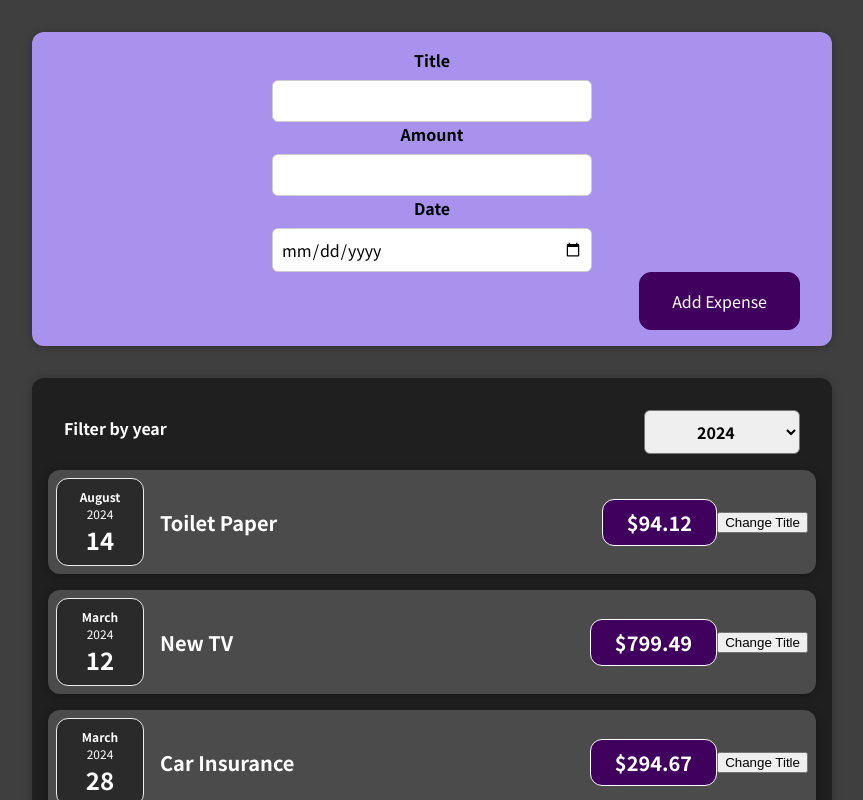
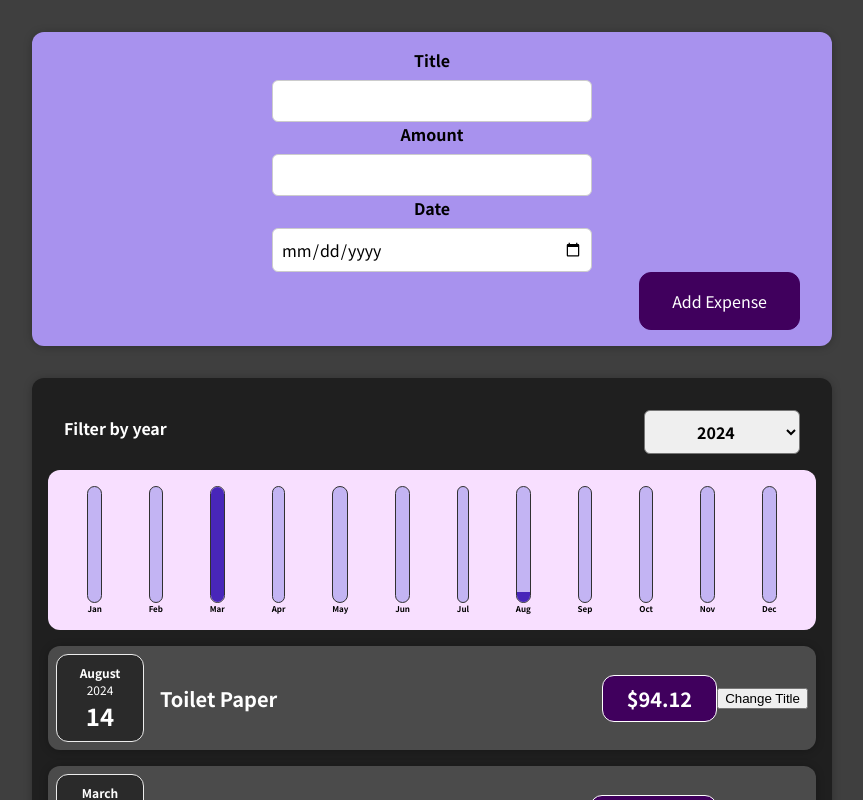
Before and after one commit to anouar4070/Bonus-project-1, a React (Create React App) app: page / in a window 1280 px wide. Shown: the top 800 px of the page, without its empty margins (208-1071 px from the left). Built offline with nearby package versions, Linux system fonts and the light colour scheme.

Commit message:
adding Chart

```diff
--- /dev/null
+++ b/src/components/Chart/Chart.css
@@ -0,0 +1,9 @@
+.chart {
+  padding: 1rem;
+  border-radius: 12px;
+  background-color: #f8dfff;
+  text-align: center;
+  display: flex;
+  justify-content: space-around;
+  height: 10rem;
+}
--- /dev/null
+++ b/src/components/Chart/Chart.js
@@ -0,0 +1,24 @@
+import React from 'react';
+
+import ChartBar from './ChartBar';
+import './Chart.css';
+
+const Chart = (props) => {
+  const dataPointValues = props.dataPoints.map(dataPoint => dataPoint.value);
+  const totalMaximum = Math.max(...dataPointValues);
+
+  return (
+    <div className='chart'>
+      {props.dataPoints.map((dataPoint) => (
+        <ChartBar
+          key={dataPoint.label}
+          value={dataPoint.value}
+          maxValue={totalMaximum}
+          label={dataPoint.label}
+        />
+      ))}
+    </div>
+  );
+};
+
+export default Chart;
--- /dev/null
+++ b/src/components/Chart/ChartBar.css
@@ -0,0 +1,30 @@
+.chart-bar {
+  height: 100%;
+  display: flex;
+  flex-direction: column;
+  align-items: center;
+}
+
+.chart-bar__inner {
+  height: 100%;
+  width: 100%;
+  border: 1px solid #313131;
+  border-radius: 12px;
+  background-color: #c3b4f3;
+  overflow: hidden;
+  display: flex;
+  flex-direction: column;
+  justify-content: flex-end;
+}
+
+.chart-bar__fill {
+  background-color: #4826b9;
+  width: 100%;
+  transition: all 0.3s ease-out;
+}
+
+.chart-bar__label {
+  font-weight: bold;
+  font-size: 0.5rem;
+  text-align: center;
+}
--- /dev/null
+++ b/src/components/Chart/ChartBar.js
@@ -0,0 +1,25 @@
+import React from 'react';
+
+import './ChartBar.css';
+
+const ChartBar = (props) => {
+  let barFillHeight = '0%';
+
+  if (props.maxValue > 0) {
+    barFillHeight = Math.round((props.value / props.maxValue) * 100) + '%';
+  }
+
+  return (
+    <div className='chart-bar'>
+      <div className='chart-bar__inner'>
+        <div
+          className='chart-bar__fill'
+          style={{ height: barFillHeight }}
+        ></div>
+      </div>
+      <div className='chart-bar__label'>{props.label}</div>
+    </div>
+  );
+};
+
+export default ChartBar;
--- a/src/components/Expenses/Expenses.js
+++ b/src/components/Expenses/Expenses.js
@@ -4,6 +4,7 @@
 import ExpenseFilter from "./ExpenseFilter";
 import ExpensesList from "./ExpensesList";
 import "./Expenses.css";
+import ExpensesChart from "./ExpensesChart";
 
 
 const Expenses = (props) => {
@@ -38,6 +39,7 @@
           selected={filteredYear}
           onChangeFilter={filterChangeHandler}
         />
+        <ExpensesChart expenses={filteredExpenses} />
         {/* <p>Data for years {filterInfoText} is hidden.</p> */}
 
         {/* {props.items.map((expense) => ( */}
--- /dev/null
+++ b/src/components/Expenses/ExpensesChart.js
@@ -0,0 +1,29 @@
+import React from 'react';
+
+import Chart from '../Chart/Chart';
+
+const ExpensesChart = (props) => {
+  const chartDataPoints = [
+    { label: 'Jan', value: 0 },
+    { label: 'Feb', value: 0 },
+    { label: 'Mar', value: 0 },
+    { label: 'Apr', value: 0 },
+    { label: 'May', value: 0 },
+    { label: 'Jun', value: 0 },
+    { label: 'Jul', value: 0 },
+    { label: 'Aug', value: 0 },
+    { label: 'Sep', value: 0 },
+    { label: 'Oct', value: 0 },
+    { label: 'Nov', value: 0 },
+    { label: 'Dec', value: 0 },
+  ];
+
+  for (const expense of props.expenses) {
+    const expenseMonth = expense.date.getMonth(); // starting at 0 => January => 0
+    chartDataPoints[expenseMonth].value += expense.amount;
+  }
+
+  return <Chart dataPoints={chartDataPoints} />;
+};
+
+export default ExpensesChart;
--- a/src/components/NewExpense/ExpenseForm.js
+++ b/src/components/NewExpense/ExpenseForm.js
@@ -58,7 +58,7 @@
 
     const expenseData = {
       title: enteredTitle,
-      amount: enteredAmount,
+      amount: +enteredAmount,
       date: new Date(enteredDate),
     };
 
```
